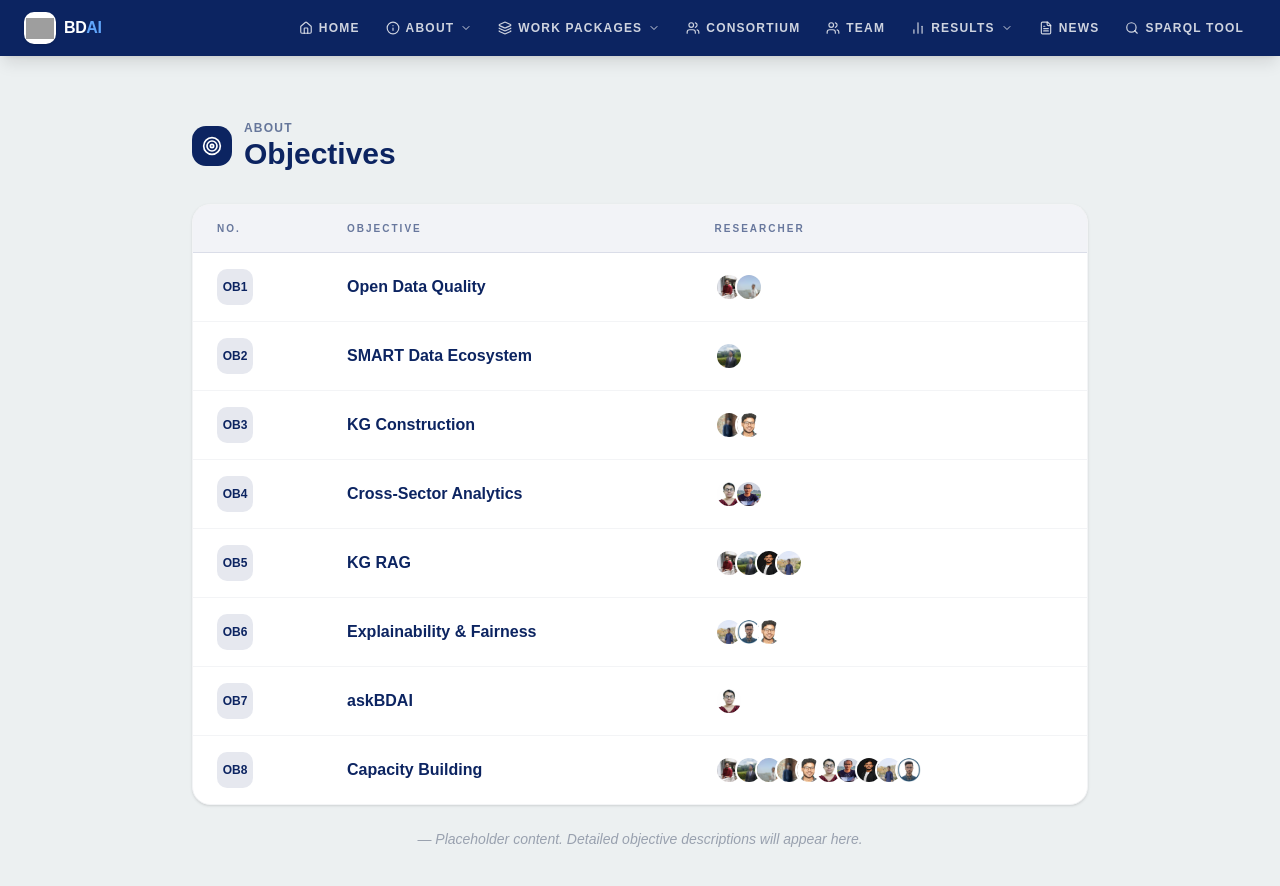
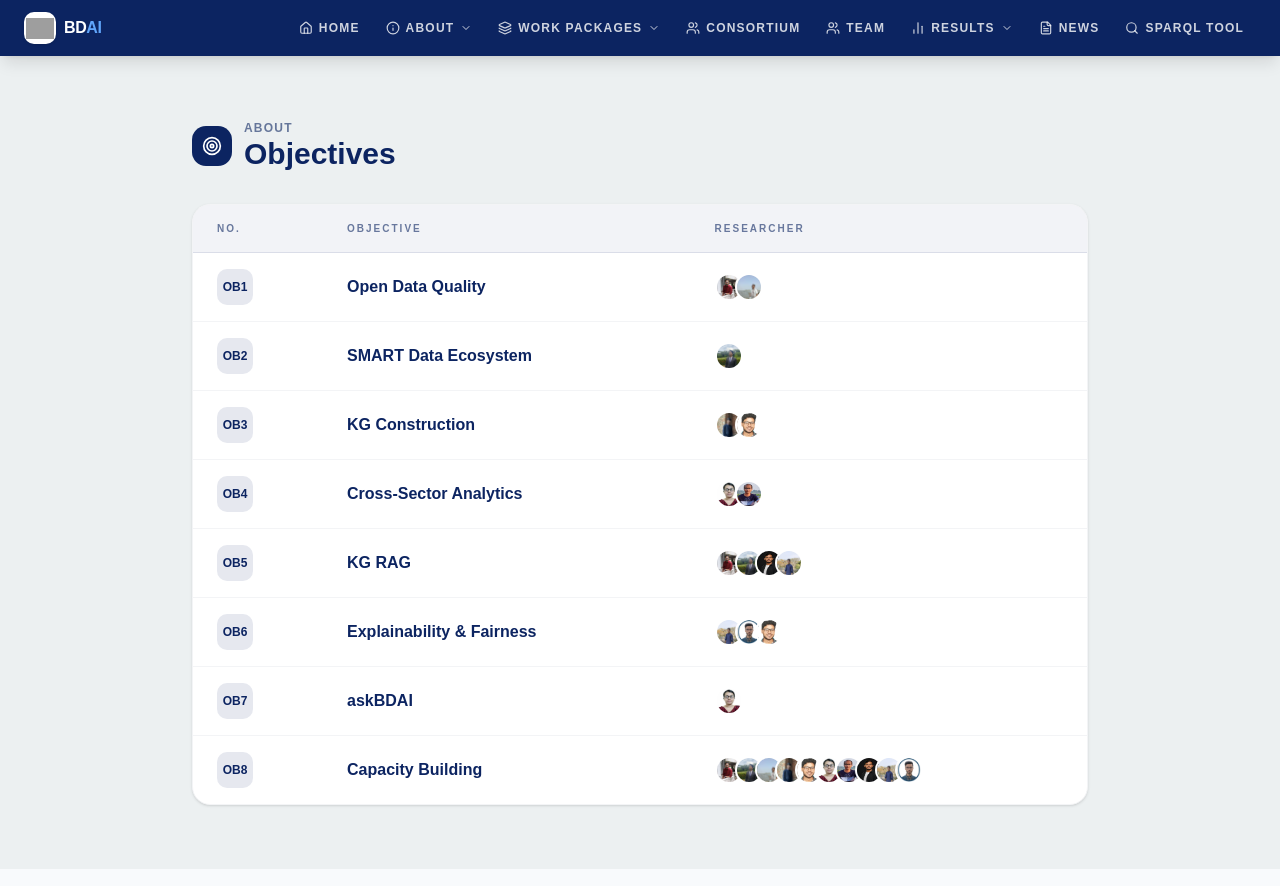
Before and after one commit to miskatul-anwar/bdai-web, a Next.js app: page /about/objectives in a window 1280 px wide. Shown: the top 886 px of the page. Built offline with nearby package versions, Linux system fonts and the light colour scheme; grey boxes are pictures that could not be loaded; a web font is replaced by a local one.

Commit message:
Changes to be committed: 	modified:   src/views/about/Objectives.tsx

```diff
--- a/src/views/about/Objectives.tsx
+++ b/src/views/about/Objectives.tsx
@@ -69,9 +69,6 @@ export default function Objectives() {
             </table>
           </div>
         </div>
-        <p className="text-gray-400 italic text-sm mt-6 text-center">
-          — Placeholder content. Detailed objective descriptions will appear here.
-        </p>
       </div>
     </main>
   );
```
